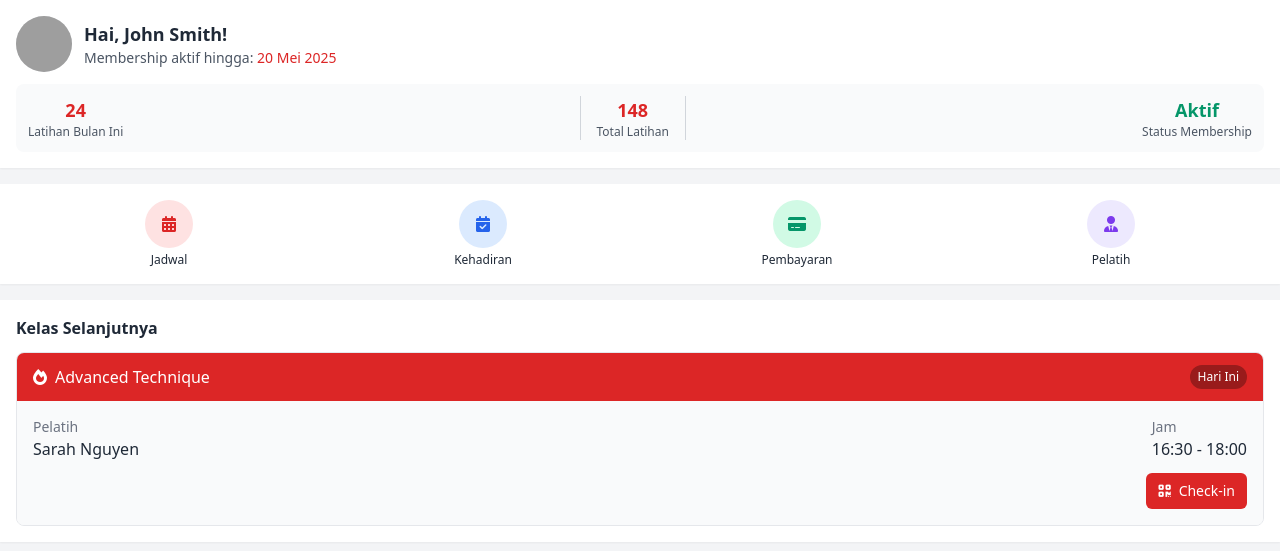
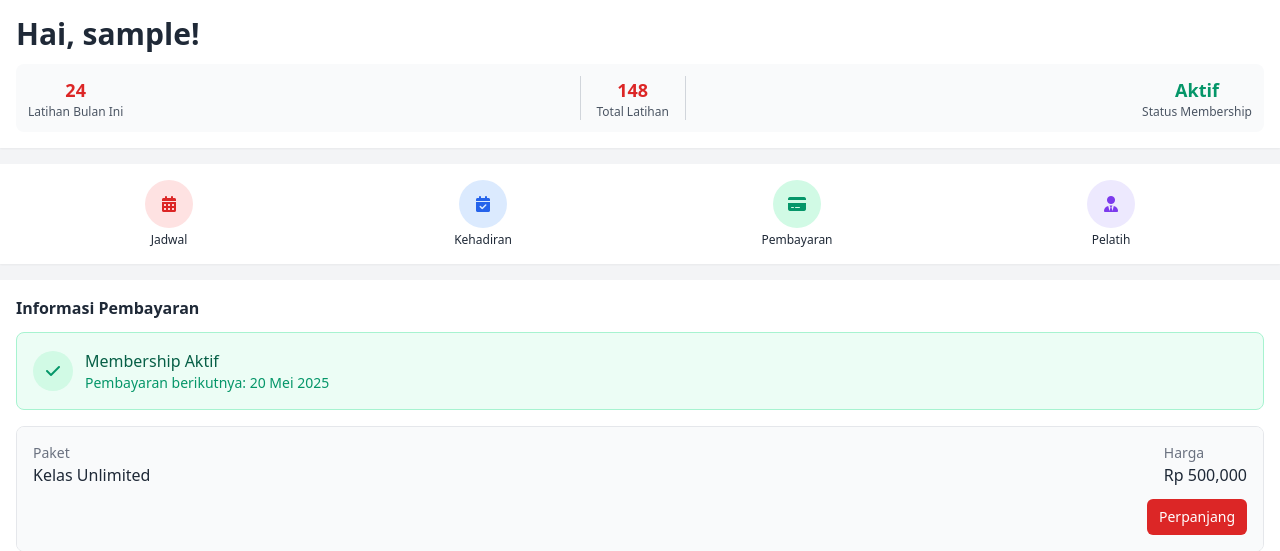
Before and after one commit to SANSvenom/Kingmuaythai_PT, a PHP site: page /members/memberview.php in a window 1280 px wide. Shown: the part 72-623 px from the top of the page. Run offline with PHP 8.4, Linux system fonts and the light colour scheme; the visitor is signed in with stand-in values (Sample User, id 1); tables that the repository leaves empty or names only in its code hold one stand-in row (values such as "Sample post"); grey boxes marked "Sample" are stand-in pictures; grey boxes are pictures that could not be loaded.

Commit message:
membuat nama yang di memberview bisa berganti

```diff
--- a/members/memberview.php
+++ b/members/memberview.php
@@ -1,13 +1,24 @@
 <?php
+session_start();
+
+// Cek jika pengguna sudah login
+if (!isset($_SESSION['username'])) {
+    header('Location: login.php'); // Arahkan ke halaman login jika belum login
+    exit();
+}
+
+// Ambil username dari sesi
+$username = $_SESSION['username']; // Username diambil dari session yang telah diset saat login
+
 // Koneksi ke database untuk mendapatkan jadwal
 $host = 'localhost';
 $dbname = 'kingmuaythai_db';
-$username = 'root';
+$usernameDb = 'root';
 $password = '';
 
 try {
     // Membuat koneksi PDO
-    $pdo = new PDO("mysql:host=$host;dbname=$dbname", $username, $password);
+    $pdo = new PDO("mysql:host=$host;dbname=$dbname", $usernameDb, $password);
     $pdo->setAttribute(PDO::ATTR_ERRMODE, PDO::ERRMODE_EXCEPTION);
 } catch (PDOException $e) {
     die("Koneksi gagal: " . $e->getMessage());
@@ -63,16 +74,13 @@ foreach ($classes as $class) {
 
     <!-- Main Content -->
     <main class="pb-16"> <!-- Add padding at bottom for nav bar -->
+
         <!-- Welcome Section -->
         <section class="bg-white p-4 shadow-sm mb-4">
             <div class="flex items-center space-x-3 mb-3">
-                <div class="h-14 w-14 rounded-full bg-gray-200 overflow-hidden">
-                    <img src="/api/placeholder/60/60" alt="User" class="h-full w-full object-cover">
-                </div>
                 <div>
-                    <h2 class="text-lg font-bold">Hai, John Smith!</h2>
-                    <p class="text-sm text-gray-600">Membership aktif hingga: <span class="font-medium text-red-600">20
-                            Mei 2025</span></p>
+                    <h2 class="text-3xl font-bold">Hai, <?= htmlspecialchars($username) ?>!</h2>
+                    <!-- <p class="text-sm text-gray-600">Membership aktif hingga: <span class="font-medium text-red-600">20 Mei 2025</span></p> -->
                 </div>
             </div>
             <div class="flex justify-between bg-gray-50 rounded-lg p-3">
@@ -315,40 +359,7 @@ foreach ($classes as $class) {
             </div>
         </section>
 
-        <!-- Payment -->
-        <section id="payment" class="bg-white p-4 shadow-sm mb-4">
-            <h3 class="text-md font-semibold mb-3">Informasi Pembayaran</h3>
-            <div class="bg-green-50 border border-green-200 rounded-lg p-4 mb-4">
-                <div class="flex items-center">
-                    <div class="h-10 w-10 rounded-full bg-green-100 flex items-center justify-center mr-3">
-                        <i class="fas fa-check text-green-600"></i>
-                    </div>
-                    <div>
-                        <h4 class="font-medium text-green-800">Membership Aktif</h4>
-                        <p class="text-sm text-green-600">Pembayaran berikutnya: 20 Mei 2025</p>
-                    </div>
-                </div>
-            </div>
 
-            <div class="border rounded-lg overflow-hidden">
-                <div class="p-4 bg-gray-50">
-                    <div class="flex justify-between mb-3">
-                        <div>
-                            <div class="text-sm text-gray-500">Paket</div>
-                            <div class="font-medium">Kelas Unlimited</div>
-                        </div>
-                        <div>
-                            <div class="text-sm text-gray-500">Harga</div>
-                            <div class="font-medium">Rp 500,000</div>
-                        </div>
-                    </div>
-                    <div class="flex justify-end">
-                        <button
-                            class="bg-red-600 hover:bg-red-700 text-white px-3 py-2 rounded-md text-sm">Perpanjang</button>
-                    </div>
-                </div>
-            </div>
-        </section>
 
         <!-- Trainers Section -->
         <?php
```
Also changed, not shown: other parts of members/memberview.php (+36 -0 lines), login.php (+17 -7 lines).
